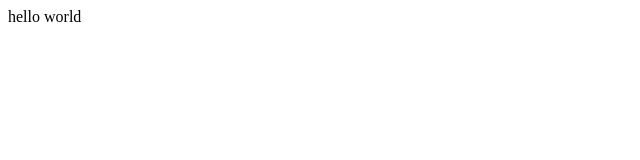
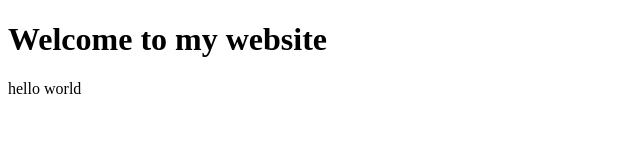
Before and after one commit to MADHAVREDDY21599/hello, a plain HTML site: page index.html in a window 1280 px wide. Shown: the whole page, without its empty margins (0-640 px from the left). Drawn offline with Linux system fonts and the light colour scheme.

Commit message:
add  a heading

```diff
--- a/index.html
+++ b/index.html
@@ -6,6 +6,7 @@
     <title>Hello</title>
 </head>
 <body>
+    <h1>Welcome to my website</h1>
     hello world
 </body>
 </html>
```
